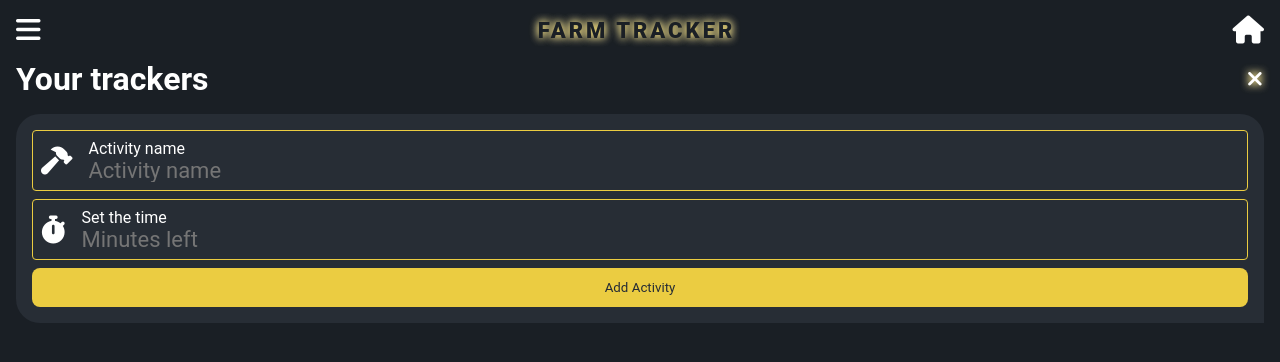
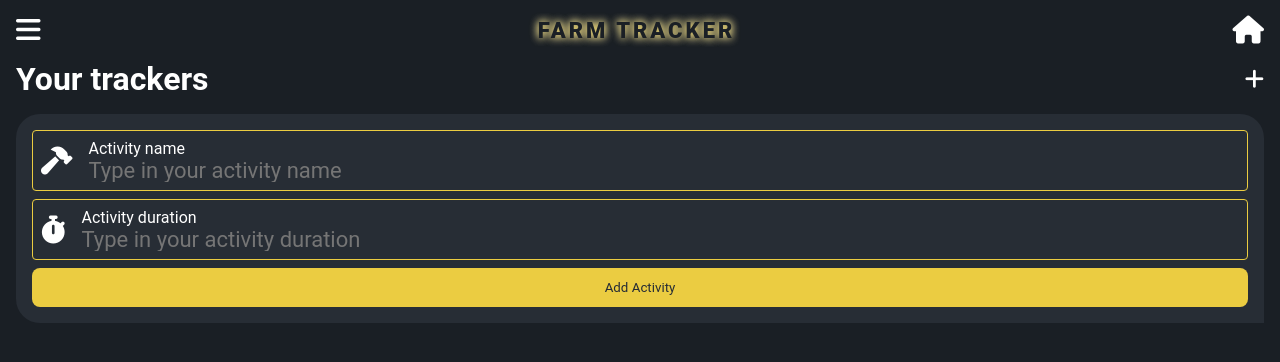
Before and after one commit to 7sbx7/UltimateTracker, a Vue app: page / in a window 1280 px wide. Both pictures are taken after a click on the icon 1254 px from the left and 79 px from the top of the page. Shown: the top 362 px of the page. Built offline with nearby package versions, Linux system fonts and the light colour scheme.

Commit message:
feat: HomeView refactoring

```diff
--- /dev/null
+++ b/src/components/atoms/BaseIcon.vue
@@ -0,0 +1,36 @@
+<template>
+  <i
+    class="base-icon"
+    :class="[type, `icon--size-${size}`, { opened: active }]"
+  />
+</template>
+
+<script setup lang="ts">
+defineProps<{
+  active?: boolean
+  type: string
+  size?: string
+}>()
+</script>
+
+<style scoped lang="scss">
+.base-icon {
+  color: color($white, base);
+  font-size: map-get($font-sizes, xl);
+  cursor: pointer;
+  transition: 0.3s;
+
+  &.opened {
+    text-shadow:
+      0 0 $pad color($yellow, base),
+      0 0 $pad color($white, base);
+    transform: rotate(45deg);
+  }
+
+  @each $size, $pixel in $font-sizes {
+    &.icon--size-#{$size} {
+      font-size: $pixel;
+    }
+  }
+}
+</style>
--- /dev/null
+++ b/src/components/atoms/InputField.vue
@@ -0,0 +1,44 @@
+<template>
+  <div class="iab-input">
+    <label :for="id">{{ label }}</label>
+    <input
+      :id="id"
+      :type="type"
+      :placeholder="placeholder"
+      :required="required"
+      :value="modelValue"
+      @input="
+        $emit('update:modelValue', ($event.target as HTMLInputElement).value)
+      "
+    />
+  </div>
+</template>
+
+<script setup lang="ts">
+defineProps<{
+  id: string
+  label?: string
+  type: string
+  placeholder?: string
+  required?: boolean
+  modelValue: string | number
+}>()
+</script>
+
+<style scoped lang="scss">
+.iab-input {
+  display: flex;
+  flex-direction: column;
+  width: 100%;
+
+  input {
+    background: transparent;
+    border: none;
+    height: $pad * 3;
+    font-size: map-get($font-sizes, xl);
+    &:focus {
+      outline: none;
+    }
+  }
+}
+</style>
--- /dev/null
+++ b/src/components/molecules/IconHeading.vue
@@ -0,0 +1,27 @@
+<template>
+  <div class="heading">
+    <h1 class="heading-title">{{ title }}</h1>
+    <BaseIcon :type="iconType" size="xl" @click="$emit('icon-click')" />
+  </div>
+</template>
+
+<script setup lang="ts">
+import BaseIcon from '../atoms/BaseIcon.vue'
+
+defineProps<{
+  title: string
+  iconType: string
+}>()
+</script>
+
+<style lang="scss">
+.heading {
+  display: flex;
+  justify-content: space-between;
+  align-items: center;
+
+  .heading-title {
+    display: block;
+  }
+}
+</style>
--- /dev/null
+++ b/src/components/molecules/InputActionBox.vue
@@ -0,0 +1,68 @@
+<template>
+  <div class="input-action-box">
+    <BaseIcon
+      v-if="iconType"
+      class="iab-icon"
+      :type="iconType"
+      :size="iconSize"
+    />
+    <InputField
+      :id="id"
+      class="iab-input"
+      :label="label"
+      :type="type"
+      :placeholder="placeholder"
+      :required="required"
+      :modelValue="modelValue"
+      @update:modelValue="value => $emit('update:modelValue', value)"
+    />
+  </div>
+</template>
+
+<script setup lang="ts">
+import BaseIcon from '../atoms/BaseIcon.vue'
+import InputField from '../atoms/InputField.vue'
+
+defineProps<{
+  id: string
+  type: string
+  label: string
+  placeholder?: string
+  required?: boolean
+  iconType?: string
+  iconSize?: string
+  modelValue: string | number
+}>()
+</script>
+
+<style scoped lang="scss">
+.input-action-box {
+  background-color: transparent;
+  border: 1px solid color($yellow, base);
+  border-radius: $pad * 0.5;
+  padding: $pad;
+  margin-bottom: $pad;
+  display: flex;
+  align-items: center;
+
+  .iab-icon {
+    font-size: map-get($font-sizes, xxl);
+    margin-right: $pad * 2;
+  }
+
+  .iab-input {
+    display: flex;
+    flex-direction: column;
+
+    input {
+      background: transparent;
+      border: none;
+      height: $pad * 3;
+      font-size: map-get($font-sizes, xl);
+      &:focus {
+        outline: none;
+      }
+    }
+  }
+}
+</style>
--- /dev/null
+++ b/src/components/organisms/TrackerActivityForm.vue
@@ -0,0 +1,75 @@
+<template>
+  <div class="tracker-form">
+    <!-- TrackerForm component -->
+    <form @submit.prevent="handleAddActivity">
+      <InputActionBox
+        id="inputActivityName"
+        type="string"
+        label="Activity name"
+        placeholder="Type in your activity name"
+        icon-type="fa-solid fa-hammer"
+        icon-size="xxl"
+        v-model="activityName"
+      />
+      <InputActionBox
+        id="inputTimeLeft"
+        type="number"
+        label="Activity duration"
+        placeholder="Type in your activity duration"
+        icon-type="fa-solid fa-stopwatch"
+        icon-size="xxl"
+        v-model="activityDuration"
+      />
+
+      <button class="tf-button" submit>Add Activity</button>
+    </form>
+  </div>
+</template>
+
+<script setup lang="ts">
+import { ref } from 'vue'
+import InputActionBox from '../molecules/InputActionBox.vue'
+import { useActivityStore } from '@/stores/activity'
+
+const activityName = ref<string>('')
+const activityDuration = ref<number | null>(null)
+
+const activityStore = useActivityStore()
+
+const handleAddActivity = () => {
+  activityStore.addActivity({
+    id: activityStore.activities.length + 1,
+    name: activityName.value,
+    dateTime: new Date().getTime() + activityDuration.value! * 60 * 1000,
+  })
+}
+</script>
+
+<style scoped lang="scss">
+.tracker-form {
+  background-color: color($gray, tone-1);
+  border-radius: $pad * 3 $pad * 3 0;
+  padding: $pad * 2;
+  margin: $pad * 2 0;
+
+  form {
+    display: flex;
+    flex-direction: column;
+
+    .tf-button {
+      outline: none;
+      border: none;
+      padding: $pad * 1.5;
+      background-color: color($yellow, base);
+      color: color($gray, tone-1);
+      border-radius: $pad;
+      cursor: pointer;
+      transition: 0.2s;
+
+      &:hover {
+        background-color: color($yellow, tone-2);
+      }
+    }
+  }
+}
+</style>
--- a/src/components/pages/HomeView.vue
+++ b/src/components/pages/HomeView.vue
@@ -1,48 +1,12 @@
 <template>
-  <div class="trackers-heading">
-    <h1 class="th-title">Your trackers</h1>
-    <i
-      class="th-icon fa-solid fa-plus"
-      :class="{ opened: openActionBox }"
-      @click="openActionBox = !openActionBox"
-    ></i>
-  </div>
+  <IconHeading
+    title="Your trackers"
+    icon-type="fa-solid fa-plus"
+    @icon-click="openActionBox"
+  />
 
-  <div v-if="openActionBox" class="tracker-form">
-    <form @submit.prevent="handleAddActivity">
-      <div class="input-action-box">
-        <i class="iab-icon fa-solid fa-hammer"></i>
-        <div class="iab-input">
-          <label for="inputActivityName">Activity name</label>
-          <input
-            id="inputActivityName"
-            v-model="inputActivityName"
-            type="text"
-            placeholder="Activity name"
-            required
-          />
-        </div>
-      </div>
+  <TrackerActivityForm v-if="actionBoxOpened" />
 
-      <div class="input-action-box">
-        <i class="iab-icon fa-solid fa-stopwatch"></i>
-        <div class="iab-input">
-          <label for="inputTimeLeft">Set the time</label>
-          <input
-            id="inputTimeLeft"
-            v-model="inputTimeLeft"
-            type="number"
-            placeholder="Minutes left"
-            required
-          />
-        </div>
-      </div>
-
-      <button class="tf-button" submit>Add Activity</button>
-    </form>
-  </div>
-
-  <!-- activity box -->
   <div v-for="activity in activities" :key="activity.id">
     <h2>{{ activity.name }}</h2>
     <p>{{ activity.dateTime }}</p>
@@ -51,112 +15,15 @@
 
 <script setup lang="ts">
 import { ref } from 'vue'
-import type { ActivityType } from '../../../types/activityTypes'
-const openActionBox = ref<boolean>(false)
-const inputActivityName = ref<string>('')
-const inputTimeLeft = ref<number | null>(null)
+import IconHeading from '../molecules/IconHeading.vue'
+import { useActivityStore } from '@/stores/activity'
+import TrackerActivityForm from '../organisms/TrackerActivityForm.vue'
 
-// type this lol
-const activities = ref<Array<ActivityType>>([])
+const actionBoxOpened = ref<boolean>(false)
 
-const handleAddActivity = () => {
-  activities.value.push({
-    id: activities.value.length + 1,
-    name: inputActivityName.value,
-    dateTime: new Date().getTime() + inputTimeLeft.value! * 60 * 1000,
-  })
+const { activities } = useActivityStore()
 
-  resetForm()
-}
-
-const resetForm = () => {
-  openActionBox.value = false
-  inputActivityName.value = ''
-  inputTimeLeft.value = null
+const openActionBox = () => {
+  actionBoxOpened.value = !actionBoxOpened.value
 }
 </script>
-
-<style scoped lang="scss">
-.trackers-heading {
-  display: flex;
-  justify-content: space-between;
-  align-items: center;
-
-  .th-title {
-    display: block;
-  }
-
-  .th-icon {
-    color: color($white, base);
-    font-size: map-get($font-sizes, xl);
-    cursor: pointer;
-    transition: 0.3s;
-
-    &.opened {
-      text-shadow:
-        0 0 $pad color($yellow, base),
-        0 0 $pad color($white, base);
-      transform: rotate(45deg);
-    }
-  }
-}
-
-.tracker-form {
-  background-color: color($gray, tone-1);
-  // border: 2px solid color($yellow, base);
-  border-radius: $pad * 3 $pad * 3 0;
-  padding: $pad * 2;
-  margin: $pad * 2 0;
-
-  form {
-    display: flex;
-    flex-direction: column;
-
-    .tf-button {
-      outline: none;
-      border: none;
-      padding: $pad * 1.5;
-      background-color: color($yellow, base);
-      color: color($gray, tone-1);
-      border-radius: $pad;
-      cursor: pointer;
-      transition: 0.2s;
-
-      &:hover {
-        background-color: color($yellow, tone-2);
-      }
-    }
-  }
-
-  .input-action-box {
-    background-color: transparent;
-    border: 1px solid color($yellow, base);
-    border-radius: $pad * 0.5;
-    padding: $pad;
-    margin-bottom: $pad;
-
-    display: flex;
-    align-items: center;
-
-    .iab-icon {
-      font-size: map-get($font-sizes, xxl);
-      margin-right: $pad * 2;
-    }
-
-    .iab-input {
-      display: flex;
-      flex-direction: column;
-
-      input {
-        background: transparent;
-        border: none;
-        height: $pad * 3;
-        font-size: map-get($font-sizes, xl);
-        &:focus {
-          outline: none;
-        }
-      }
-    }
-  }
-}
-</style>
--- /dev/null
+++ b/src/stores/activity.ts
@@ -0,0 +1,14 @@
+import { defineStore } from 'pinia'
+import type { ActivityType } from 'types/activityTypes'
+
+export const useActivityStore = defineStore('activity', {
+  state: () => ({
+    activities: <Array<ActivityType>>[],
+  }),
+
+  actions: {
+    addActivity(activity: ActivityType) {
+      this.activities.push(activity)
+    },
+  },
+})
```
